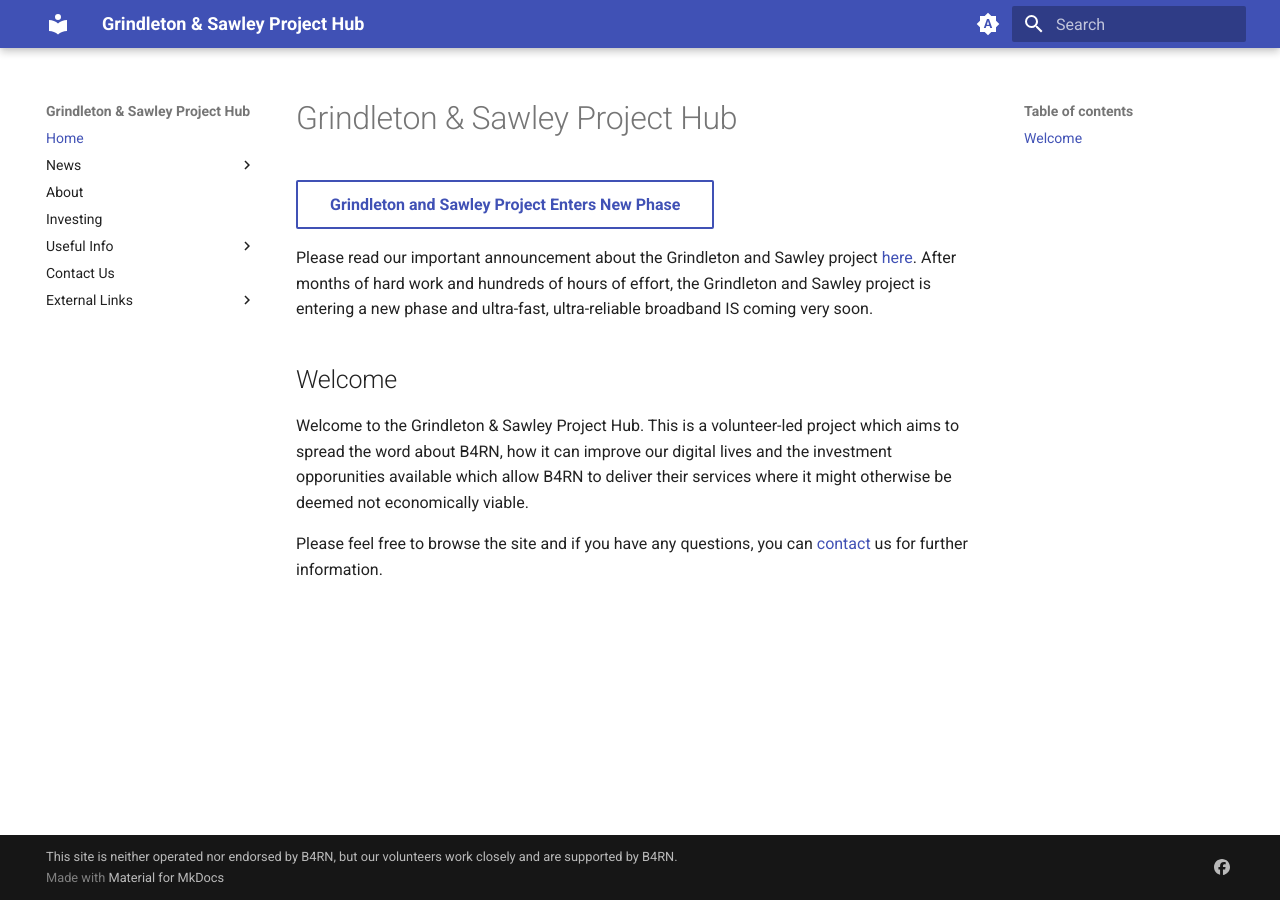
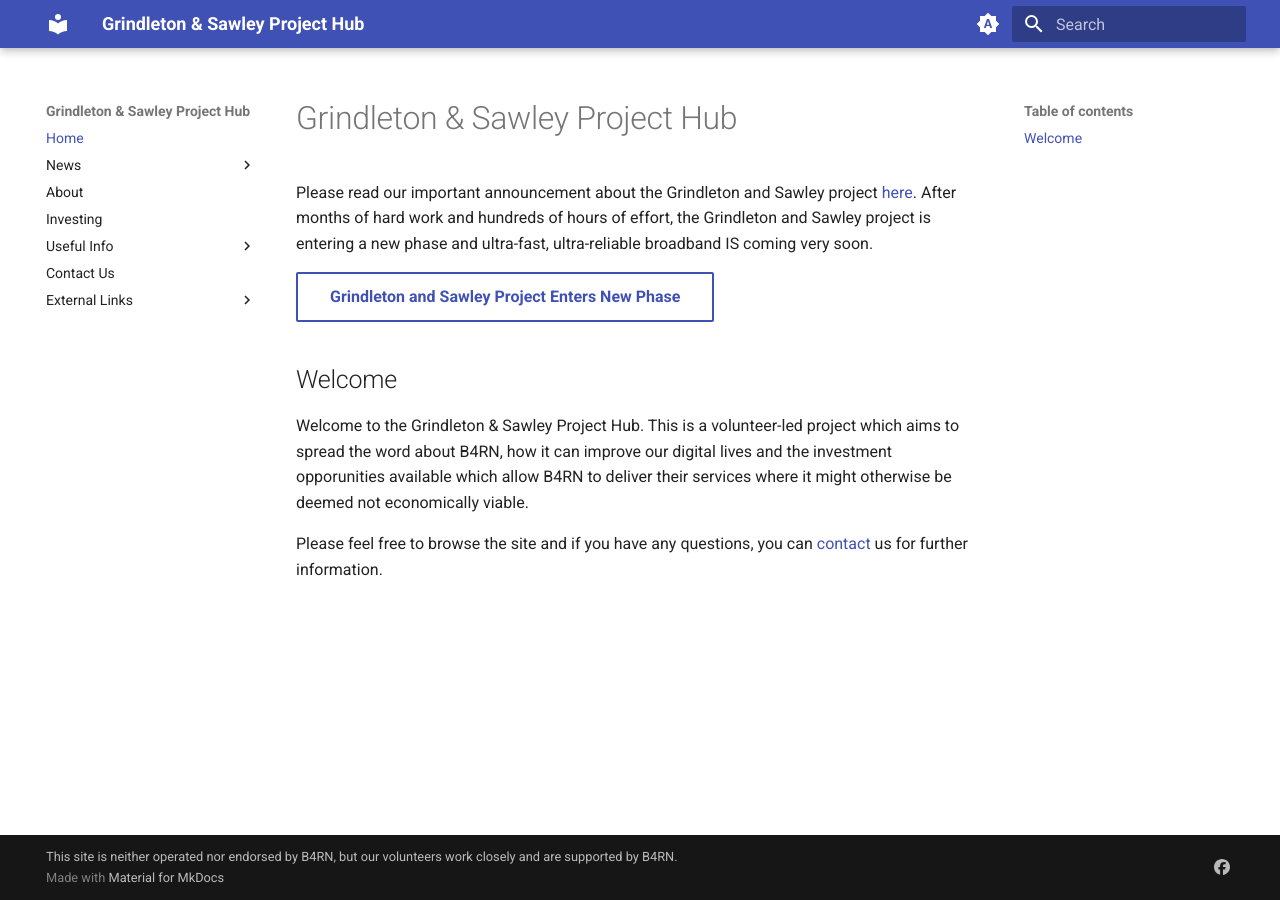
Before and after one commit to DJBenson/b4rngsdocs, an MkDocs documentation site: the page built from docs/index.md, in a window 1280 px wide. Built offline with MkDocs 1.6.1 and Material for MkDocs 9.7.7, drawn with Linux system fonts in a browser that asks for light colours.

```diff
--- a/docs/index.md
+++ b/docs/index.md
@@ -1,8 +1,8 @@
 # Grindleton & Sawley Project Hub
 
+Please read our important announcement about the Grindleton and Sawley project [here](news/posts/4.md). After months of hard work and hundreds of hours of effort, the Grindleton and Sawley project is entering a new phase and ultra-fast, ultra-reliable broadband IS coming very soon.
+
 [Grindleton and Sawley Project Enters New Phase](news/posts/4.md){ .md-button }
-
-Please read our important announcement about the Grindleton and Sawley project [here](news/posts/4.md). After months of hard work and hundreds of hours of effort, the Grindleton and Sawley project is entering a new phase and ultra-fast, ultra-reliable broadband IS coming very soon.
 
 ## Welcome
 Welcome to the Grindleton & Sawley Project Hub. This is a volunteer-led project which aims to spread the word about B4RN, how it can improve our digital lives and the investment opporunities available which allow B4RN to deliver their services where it might otherwise be deemed not economically viable.
```
